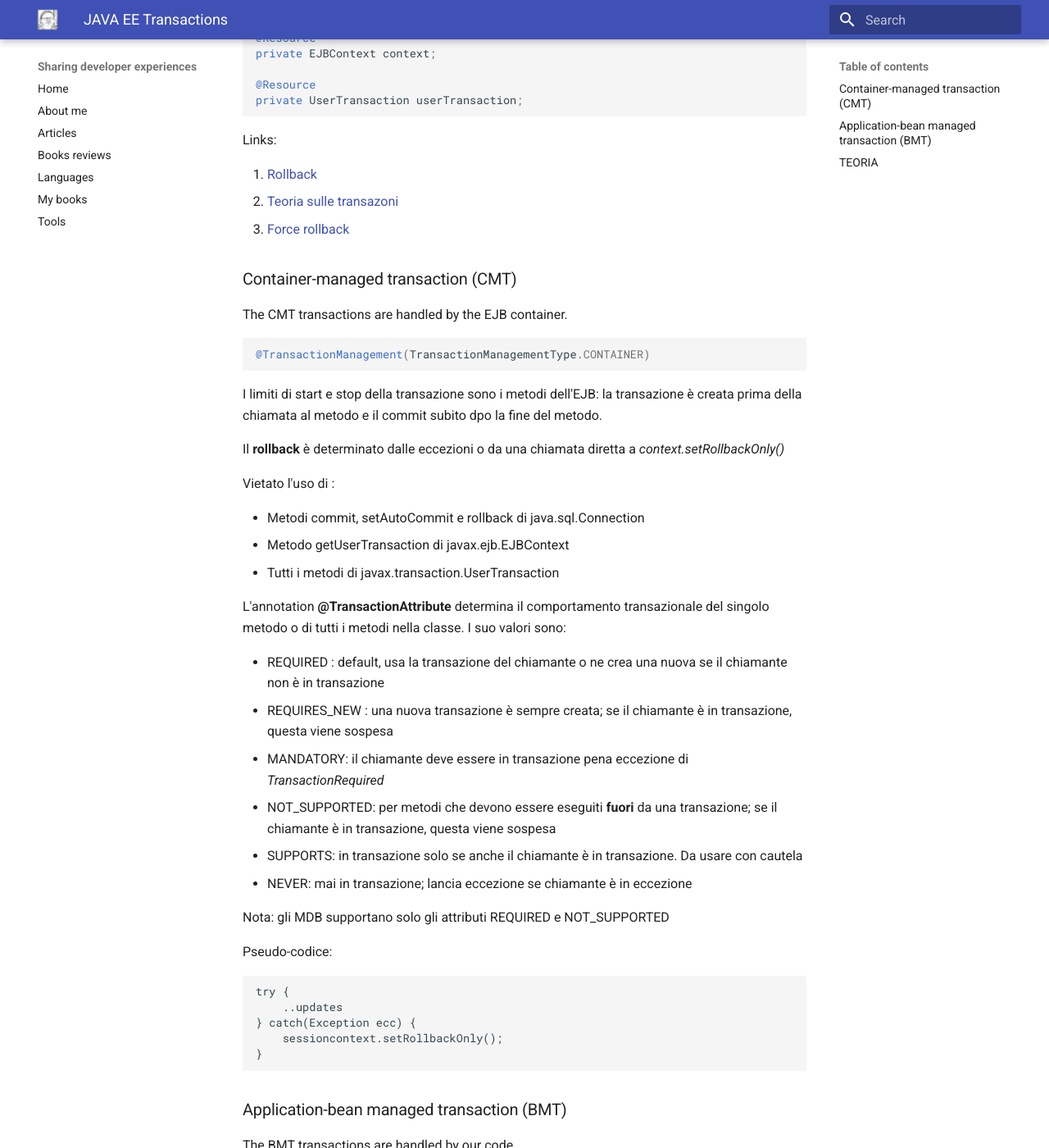
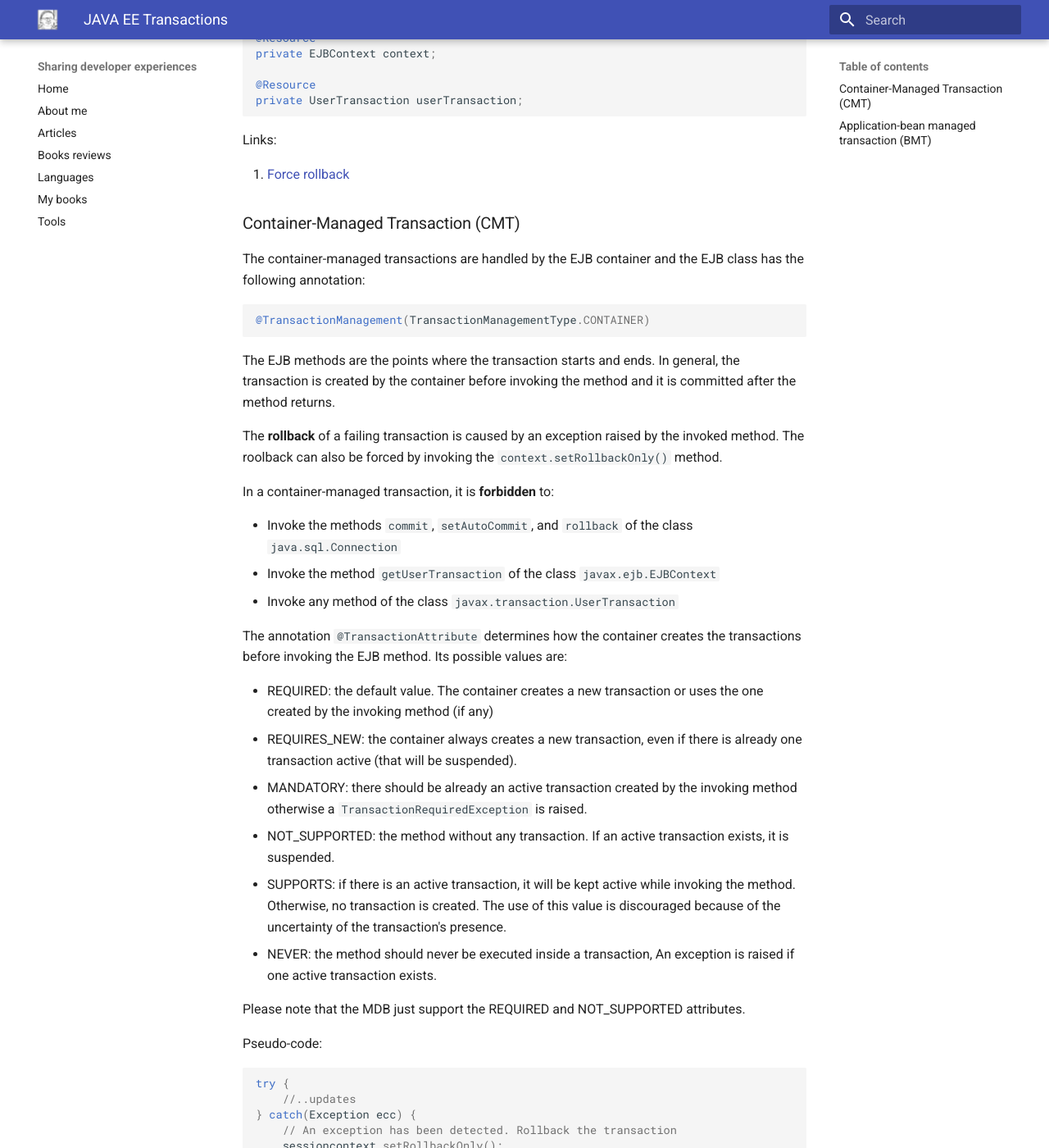
Before and after one commit to gualtierotesta/blog, an MkDocs documentation site: the page built from docs/languages/java/ee-transactions.md, in a window 1280 px wide and 1400 px high, scrolled down 394 px. Shown: the whole window at 82% size. Built offline with MkDocs 1.6.1 and Material for MkDocs 9.7.7, drawn with Linux system fonts in a browser that asks for light colours; some of the changed text lies outside the part shown.

Commit message:
Info translated into English

````diff
--- a/docs/languages/java/ee-transactions.md
+++ b/docs/languages/java/ee-transactions.md
@@ -3,15 +3,14 @@ tags: [java, ee, transactions]
 ---
 # JAVA EE Transactions
 
-**TO BE TRANSLATED INTO ENGLISH**
+*Last update: 21 Oct 2022*
 
-
-The transactions can be
+The Java EE transactions can be
 
 * Container managed
 * Application (o bean) managed
 
-Resources related to the transactions
+The following resources are related to the transactions:
 
 ```java
 @Resource
@@ -23,81 +22,71 @@ private UserTransaction userTransaction;
 
 Links:
 
-1. [Rollback](ttp://www.developerscrappad.com/547/java/java-ee/ejb3-x-jpa-when-to-use-rollback-and-setrollbackonly/)
-2. [Teoria sulle transazoni](http://www.giuseppesicari.it/articoli/java-transaction-api/)
-3. [Force rollback](http://stackoverflow.com/questions/832375/is-there-a-way-to-force-a-transactional-rollback-without-encountering-an-excepti)
+1. [Force rollback](https://stackoverflow.com/questions/832375/is-there-a-way-to-force-a-transactional-rollback-without-encountering-an-excepti)
 
 
-### Container-managed transaction (CMT)
+### Container-Managed Transaction (CMT)
 
-The CMT transactions are handled by the EJB container.
+The container-managed transactions are handled by the EJB container and the EJB class has the following annotation:
 
 ```java
 @TransactionManagement(TransactionManagementType.CONTAINER)
 ```
-I limiti di start e stop della transazione sono i metodi dell'EJB: la transazione è creata prima della chiamata al metodo e il commit subito dpo la fine del metodo.
 
-Il **rollback** è determinato dalle eccezioni o da una chiamata diretta a _context.setRollbackOnly()_
+The EJB methods are the points where the transaction starts and ends. In general, the transaction is created by the container before invoking the method and it is committed after the method returns.
 
-Vietato l'uso di :
+The **rollback** of a failing transaction is caused by an exception raised by the invoked method. The roolback can also be forced by invoking the `context.setRollbackOnly()` method.
 
-* Metodi commit, setAutoCommit e rollback di java.sql.Connection
-* Metodo getUserTransaction di javax.ejb.EJBContext
-* Tutti i metodi di javax.transaction.UserTransaction
+In a container-managed transaction, it is **forbidden** to:
 
-L'annotation **@TransactionAttribute** determina il comportamento transazionale del singolo metodo o di tutti i metodi nella classe. I suo valori sono:
+* Invoke the methods `commit`, `setAutoCommit`, and `rollback` of the class `java.sql.Connection`
+* Invoke the method `getUserTransaction` of the class `javax.ejb.EJBContext`
+* Invoke any method of the class `javax.transaction.UserTransaction`
 
-* REQUIRED : default, usa la transazione del chiamante o ne crea una nuova se il chiamante non è in transazione
-* REQUIRES_NEW : una nuova transazione è sempre creata; se il chiamante è in transazione, questa viene sospesa
-* MANDATORY: il chiamante deve essere in transazione pena eccezione di _TransactionRequired_
-* NOT_SUPPORTED: per metodi che devono essere eseguiti **fuori** da una transazione; se il chiamante è in transazione, questa viene sospesa
-* SUPPORTS: in transazione solo se anche il chiamante è in transazione. Da usare con cautela
-* NEVER: mai in transazione; lancia eccezione se chiamante è in eccezione
+The annotation `@TransactionAttribute` determines how the container creates the transactions before invoking the EJB method. Its possible values are:
 
-Nota: gli MDB supportano solo gli attributi REQUIRED e NOT_SUPPORTED
+* REQUIRED: the default value. The container creates a new transaction or uses the one created by the invoking method (if any)
+* REQUIRES_NEW: the container always creates a new transaction, even if there is already one transaction active (that will be suspended).
+* MANDATORY: there should be already an active transaction created by the invoking method otherwise a `TransactionRequiredException` is raised.
+* NOT_SUPPORTED: the method without any transaction. If an active transaction exists, it is suspended.
+* SUPPORTS: if there is an active transaction, it will be kept active while invoking the method. Otherwise, no transaction is created. The use of this value is discouraged because of the uncertainty of the transaction's presence.
+* NEVER: the method should never be executed inside a transaction, An exception is raised if one active transaction exists.
 
-Pseudo-codice:
+Please note that the MDB just support the REQUIRED and NOT_SUPPORTED attributes.
 
-```
+Pseudo-code:
+
+```java
 try {
-    ..updates
+    //..updates
 } catch(Exception ecc) {
+    // An exception has been detected. Rollback the transaction
     sessioncontext.setRollbackOnly();
 }
 ```
 
 ### Application-bean managed transaction (BMT)
 
-The BMT transactions are handled by our code.
+The BMT transactions are handled by our code. The following annotation should be specified at EJB class level
 
 ```java
     @TransactionManagement(TransactionManagementType.BEAN)
 ```
-Gestite dal codice: le transazioni sono create e chiuse in maniera esplicita.
 
-L'API di riferimento è la JTA (Java Transaction API).
+Our code should create the transactions and close them normally (commit) or abnormally (rollback).
 
-L'interface di riferimento è **javax.transaction.UserTransaction* che permette di iniziare, chiudere e abortire le transazioni in maniera programmatica.
+The Java Transaction API (JTA) is the API we should refer to handle the bean-managed transactions.
+
+Within this API, the interface `javax.transaction.UserTransaction` is the one we should use to perform actions on the transactions. An instance of this interface can be injected as a resource (see above).
 
 Pseudo-codice:
 
-```
+```java
 try {
     usertransaction.begin();
-    ..updates
+    // ..updates
     usertransaction.commit();
 } catch(Exception ecc) {
     usertransaction.rollback;
 }
 ```
-
-## TEORIA
-
-Tutti i sistemi transazionali esibiscono quattro caratteristiche note con l’acronimo **ACID**:
-
-* **Atomicità** significa che i task che costituiscono la transazione costituiscono un’unica unità di elaborazione pertanto devono essere eseguiti tutti affinchè la transazione possa considerarsi completata positivamente.
-* **Consistenza** significa che se il sistema si trova in uno stato consistente con le regole di business prima dell’invocazione della transazione, allora successivamente all’invocazione dovrà trovarsi ancora in uno stato consistente.
-* **Isolamento** è quella proprietà che assicura che le transazioni non si influenzino vicendevolmente.
-* **Duravolezza** significa che se una transazione che è stata completata con successo i suoi effetti diventano permanente.
-
-Altro concetto importante è il **two-phase commit** che indica che tutte le risorse coinvolte nella transazioni arrivano prima ad uno stadio di commit preliminare per poi passare a quello definitivo ma solo se tutte sono al preliminare. Se una fallisce allora tutte le risorse fanno rollback.
````
